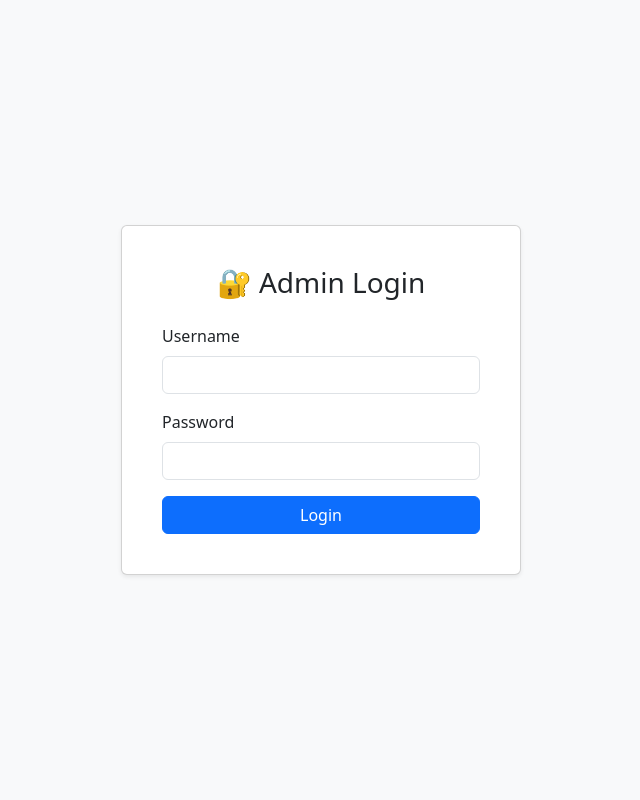
After one commit to attohx/automatic-door-project, a Flask app: page /login in a window 1280 px wide. The commit adds this page. Shown: the whole page, without its empty margins (319-959 px from the left). Run offline with Flask 3, Linux system fonts and the light colour scheme.

Commit message:
login system and database stuff

```diff
--- a/app.py
+++ b/app.py
@@ -1,61 +1,95 @@
-from flask import Flask, render_template, redirect, url_for
-from config import EMAIL, TO_EMAIL
+from flask import Flask, render_template, redirect, url_for, request, session, flash, jsonify
+from config import EMAIL, TO_EMAIL, ADMIN_USERNAME, ADMIN_PASSWORD, SECRET_KEY
 from mail import mail, send_email
 from weather import get_weather
-from flask import jsonify
 import state
 import logs_db
 import db_setup
 
 app = Flask(__name__)
 app.config.update(EMAIL)
+app.secret_key = SECRET_KEY
 mail.init_app(app)
 
 dbstart = db_setup.kreatedb()
 
+# -------------------- LOGIN SYSTEM --------------------
+
+@app.route("/login", methods=["GET", "POST"])
+def login():
+    if request.method == "POST":
+        username = request.form.get("username")
+        password = request.form.get("password")
+
+        if username == ADMIN_USERNAME and password == ADMIN_PASSWORD:
+            session["username"] = username
+            flash("Login successful!", "success")
+            return redirect(url_for("dashboard"))
+        else:
+            flash("Invalid credentials", "danger")
+            return redirect(url_for("login"))
+
+    return render_template("login.html")
+
+@app.route("/logout")
+def logout():
+    session.pop("username", None)
+    flash("You have been logged out", "info")
+    return redirect(url_for("login"))
+
+# -------------------- MAIN DASHBOARD --------------------
 
 @app.route("/")
 def dashboard():
+    if "username" not in session:
+        flash("Please log in first", "warning")
+        return redirect(url_for("login"))
+
     try:
         dbstart
     except:
-        print ("Error. Database could not be created")
+        print("Error. Database could not be created")
+    finally:
+        gate_status = state.get_state()
+        weather = get_weather()
+        recent_logs = logs_db.read_logs(10)
+        return render_template("dashboard.html", gate_status=gate_status, weather=weather, logs=recent_logs)
 
-    finally:
-
-        gate_status = state.get_state()
-        weather = get_weather() #fetches weather data
-        recent_logs = logs_db.read_logs(10)
-        return render_template("dashboard.html",gate_status =gate_status, weather = weather, logs = recent_logs)
-
-
-
+# -------------------- GATE CONTROLS --------------------
 
 @app.route("/open")
 def open_gate():
-    if state.get_state() =="OPEN":
+    if "username" not in session:
+        return redirect(url_for("login"))
+
+    if state.get_state() == "OPEN":
         return "Gate is already Open!"
 
-    # GPIO code for opening gate would go here
     state.set_state("OPEN")
-    logs_db.log_action("OPENED","user") #add to log db
+    logs_db.log_action("OPENED", session["username"])
     send_email("Poultry Gate Opened 🟢", "The poultry gate has been opened.", [TO_EMAIL])
     return redirect(url_for("dashboard"))
 
 @app.route("/close")
 def close_gate():
-    if state.get_state() =="CLOSED":
+    if "username" not in session:
+        return redirect(url_for("login"))
+
+    if state.get_state() == "CLOSED":
         return "Gate is already Closed!"
 
-    # GPIO code for closing gate would go here
     state.set_state("CLOSED")
-    logs_db.log_action("CLOSED", 'user') #log to db
+    logs_db.log_action("CLOSED", session["username"])
     send_email("Poultry Gate Closed 🔴", "The poultry gate has been closed.", [TO_EMAIL])
     return redirect(url_for("dashboard"))
 
+# -------------------- STATUS API --------------------
 
 @app.route("/status")
 def status():
+    if "username" not in session:
+        return jsonify({"error": "Unauthorized"}), 403
+
     return jsonify({
         "gate_status": state.get_state(),
         "weather": get_weather(),
--- a/config.py
+++ b/config.py
@@ -54,3 +54,8 @@ OLED = {
     "WIDTH": 128,
     "HEIGHT": 64
 }
+
+# =========================
+ADMIN_USERNAME = "admin"
+ADMIN_PASSWORD = "password123"   # later we can hash this for extra security
+SECRET_KEY = "super_secret_key"  # for Flask sessions
--- a/logs_db.py
+++ b/logs_db.py
@@ -14,11 +14,17 @@ def log_action(action, triggered_by = "system"):
     conn.commit()
     conn.close()
 
-def read_logs(limit = 10):
-    "Read N logs at a time"
+def read_logs(limit=10):
+    """Read N logs at a time"""
     conn = sqlite3.connect(DB_FILE)
     c = conn.cursor()
     c.execute("SELECT timestamp, action, triggered_by FROM gate_logs ORDER BY id DESC LIMIT ?", (limit,))
     rows = c.fetchall()
     conn.close()
-    return rows
+
+    # Convert tuples → list of dicts
+    logs = [
+        {"timestamp": row[0], "action": row[1], "user": row[2]}
+        for row in rows
+    ]
+    return logs
--- /dev/null
+++ b/templates/login.html
@@ -0,0 +1,47 @@
+<!DOCTYPE html>
+<html lang="en">
+<head>
+  <meta charset="UTF-8">
+  <title>Login - Poultry Gate</title>
+  <link href="https://cdn.jsdelivr.net/npm/bootstrap@5.3.2/dist/css/bootstrap.min.css" rel="stylesheet">
+</head>
+<body class="bg-light d-flex align-items-center justify-content-center vh-100">
+
+  <div class="card shadow-sm p-4" style="max-width: 400px; width: 100%;">
+    <div class="card-body">
+      <h3 class="card-title text-center mb-4">🔐 Admin Login</h3>
+
+      <!-- Login Form -->
+      <form method="POST">
+        <div class="mb-3">
+          <label for="username" class="form-label">Username</label>
+          <input type="text" class="form-control" id="username" name="username" required>
+        </div>
+
+        <div class="mb-3">
+          <label for="password" class="form-label">Password</label>
+          <input type="password" class="form-control" id="password" name="password" required>
+        </div>
+
+        <button type="submit" class="btn btn-primary w-100">Login</button>
+      </form>
+
+      <!-- Flash Messages -->
+      {% with messages = get_flashed_messages(with_categories=true) %}
+        {% if messages %}
+          <div class="mt-3">
+            {% for category, message in messages %}
+              <div class="alert alert-{{ 'danger' if category == 'error' else category }} alert-dismissible fade show" role="alert">
+                {{ message }}
+                <button type="button" class="btn-close" data-bs-dismiss="alert" aria-label="Close"></button>
+              </div>
+            {% endfor %}
+          </div>
+        {% endif %}
+      {% endwith %}
+    </div>
+  </div>
+
+  <script src="https://cdn.jsdelivr.net/npm/bootstrap@5.3.2/dist/js/bootstrap.bundle.min.js"></script>
+</body>
+</html>
```
Also changed, not shown: templates/dashboard.html (+100 -51 lines).
